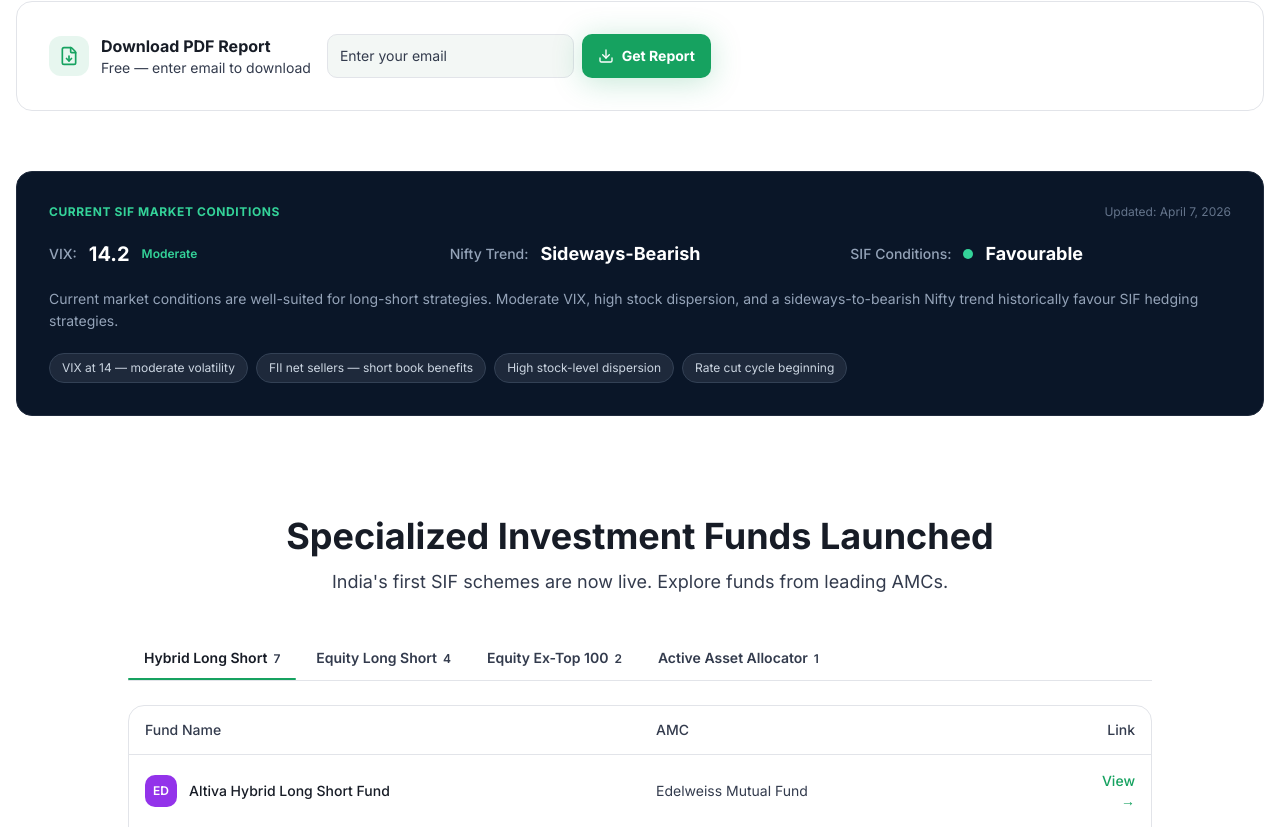
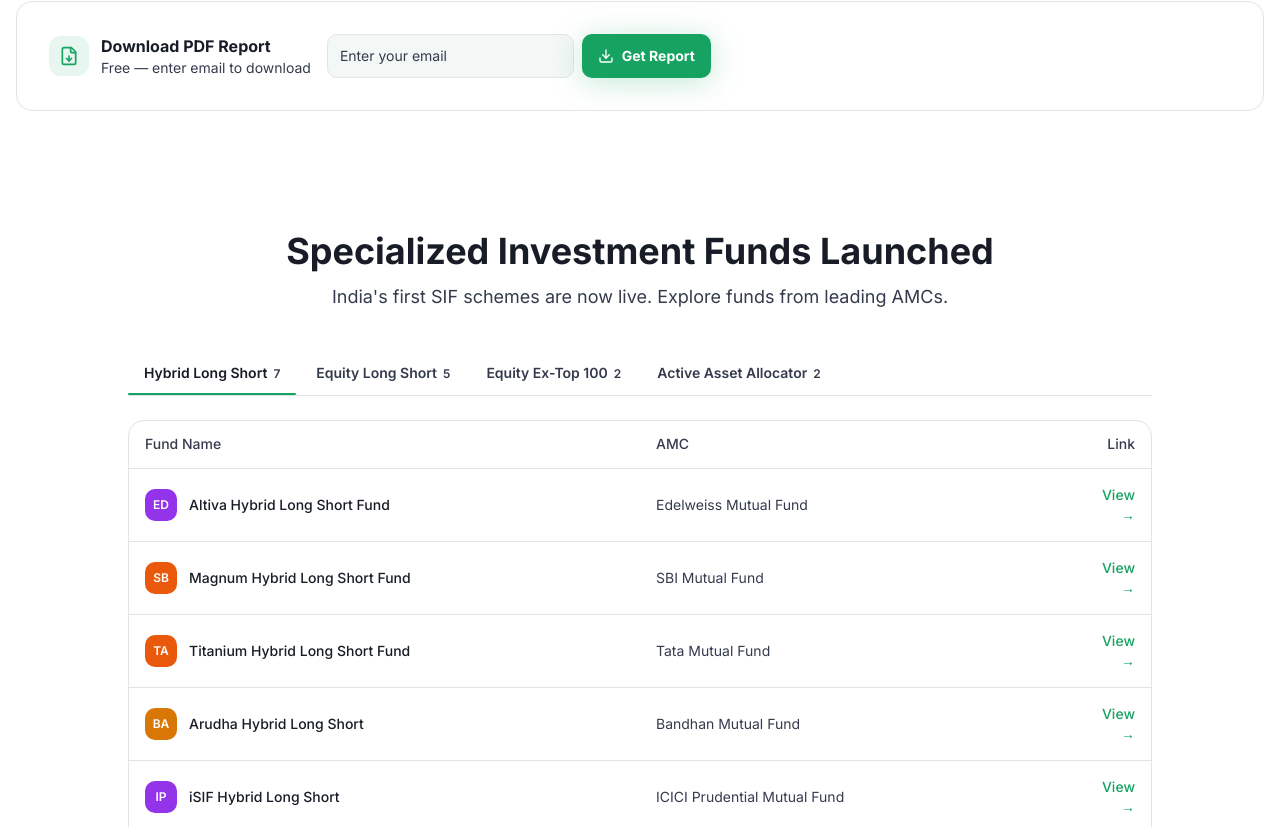
Before and after one commit to ethereum007/sifa, a Next.js app: page / in a window 1280 px wide. Shown: the part 1013-1840 px from the top of the page. Built offline with nearby package versions, Linux system fonts and the light colour scheme; no server answers; a web font is replaced by a local one.

Commit message:
Hide MarketConditionsWidget; add Sapphire & qSIF AAA to fund carousel

```diff
--- a/src/app/PageClient.tsx
+++ b/src/app/PageClient.tsx
@@ -35,7 +35,7 @@
       <main className="pt-[104px] lg:pt-[120px]">
         <Hero />
         <PerformanceBanner />
-        <MarketConditionsWidget />
+        {/* <MarketConditionsWidget /> */}
         <SifFundsCarousel />
         <UpcomingSifsScroller />
         <QuickActionButtons />
--- a/src/components/SifFundsCarousel.tsx
+++ b/src/components/SifFundsCarousel.tsx
@@ -36,9 +36,11 @@
     { name: "qSIF Equity Long Short", amc: "Quant Mutual Fund", internalLink: "/qsif-equity-long-short" },
     { name: "DynaSIF Equity Long-Short Fund", amc: "360 ONE Asset", internalLink: "/dyna-equity-long-short" },
     { name: "Arudha Equity Long Short", amc: "Bandhan Mutual Fund", internalLink: "/sifs/arudha-equity-long-short" },
+    { name: "Sapphire Equity Long-Short SIF", amc: "Franklin Templeton", internalLink: "/sifs/sapphire-equity-long-short" },
   ],
   "Active Asset Allocator": [
     { name: "DynaSIF Active Asset Allocator", amc: "360 ONE Asset", internalLink: "/dyna-active-asset-allocator" },
+    { name: "qSIF Active Asset Allocator Long-Short", amc: "Quant Mutual Fund", internalLink: "/sifs/qsif-active-asset-allocator-long-short" },
   ],
 };
 
```
